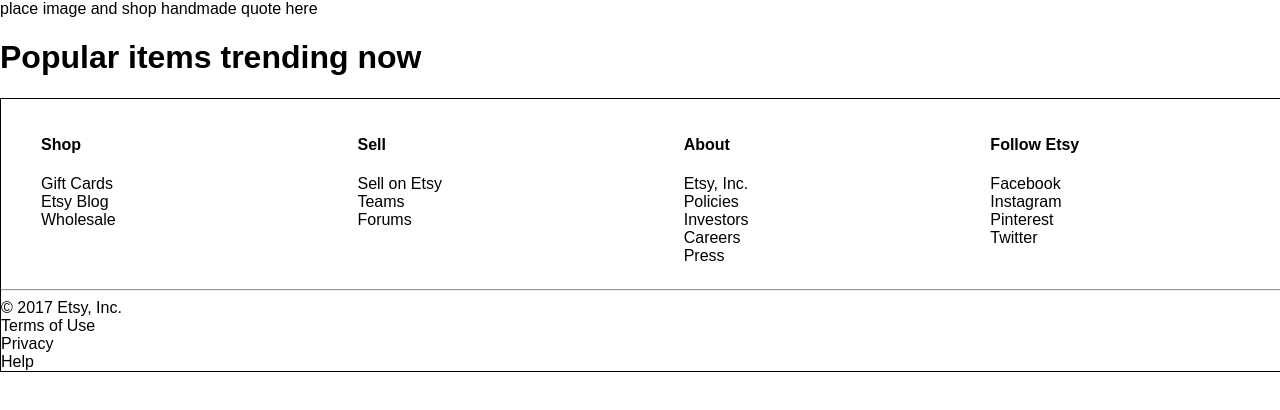
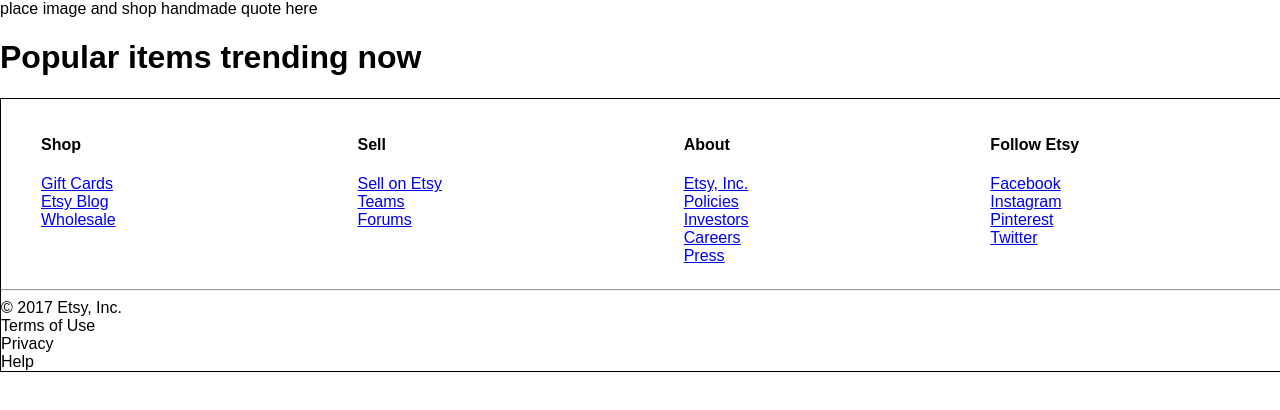
Before and after one commit to trending-etsyly/tiy-trending-etsyly, a React (Create React App) app: page / in a window 1280 px wide. Shown: the top 410 px of the page. Built offline with nearby package versions, Linux system fonts and the light colour scheme.

Commit message:
add destinations to the links in the footer element in footer.js

```diff
--- a/src/components/Footer.js
+++ b/src/components/Footer.js
@@ -8,30 +8,30 @@
          <div className="link-lists-top">
             <ul className="shop">
                <li><h4>Shop</h4></li>
-               <li><a>Gift Cards</a></li>
-               <li><a>Etsy Blog</a></li>
-               <li><a>Wholesale</a></li>
+               <li><a href="https://www.etsy.com/giftcards?ref=ftr">Gift Cards</a></li>
+               <li><a href="https://blog.etsy.com/en/?ref=ftr">Etsy Blog</a></li>
+               <li><a href="https://www.etsy.com/wholesale?ref=ftr">Wholesale</a></li>
             </ul>
             <ul className="sell">
                <li><h4>Sell</h4></li>
-               <li><a>Sell on Etsy</a></li>
-               <li><a>Teams</a></li>
-               <li><a>Forums</a></li>
+               <li><a href="https://www.etsy.com/sell?ref=ftr">Sell on Etsy</a></li>
+               <li><a href="https://www.etsy.com/teams?ref=ftr">Teams</a></li>
+               <li><a href="https://www.etsy.com/forums?ref=ftr">Forums</a></li>
             </ul>
             <ul className="about">
                <li><h4>About</h4></li>
-               <li><a>Etsy, Inc.</a></li>
-               <li><a>Policies</a></li>
-               <li><a>Investors</a></li>
-               <li><a>Careers</a></li>
-               <li><a>Press</a></li>
+               <li><a href="https://www.etsy.com/about?ref=ftr">Etsy, Inc.</a></li>
+               <li><a href="https://www.etsy.com/legal?ref=ftr">Policies</a></li>
+               <li><a href="https://investors.etsy.com/">Investors</a></li>
+               <li><a href="https://www.etsy.com/careers?ref=ftr">Careers</a></li>
+               <li><a href="https://www.etsy.com/press?ref=ftr">Press</a></li>
             </ul>
             <ul className="follow">
                <li><h4>Follow Etsy</h4></li>
-               <li><a><i class="fa fa-facebook-official" aria-hidden="true"></i>Facebook</a></li>
-               <li><a><i class="fa fa-instagram" aria-hidden="true"></i>Instagram</a></li>
-               <li><a><i class="fa fa-pinterest-p" aria-hidden="true"></i>Pinterest</a></li>
-               <li><a><i class="fa fa-twitter" aria-hidden="true"></i>Twitter</a></li>
+               <li><a href="https://www.facebook.com/Etsy"><i class="fa fa-facebook-official" aria-hidden="true"></i>Facebook</a></li>
+               <li><a href="https://www.instagram.com/etsy"><i class="fa fa-instagram" aria-hidden="true"></i>Instagram</a></li>
+               <li><a href="https://www.pinterest.com/etsy"><i class="fa fa-pinterest-p" aria-hidden="true"></i>Pinterest</a></li>
+               <li><a href="https://www.twitter.com/etsy"><i class="fa fa-twitter" aria-hidden="true"></i>Twitter</a></li>
             </ul>
          </div>
          <hr></hr>
```
